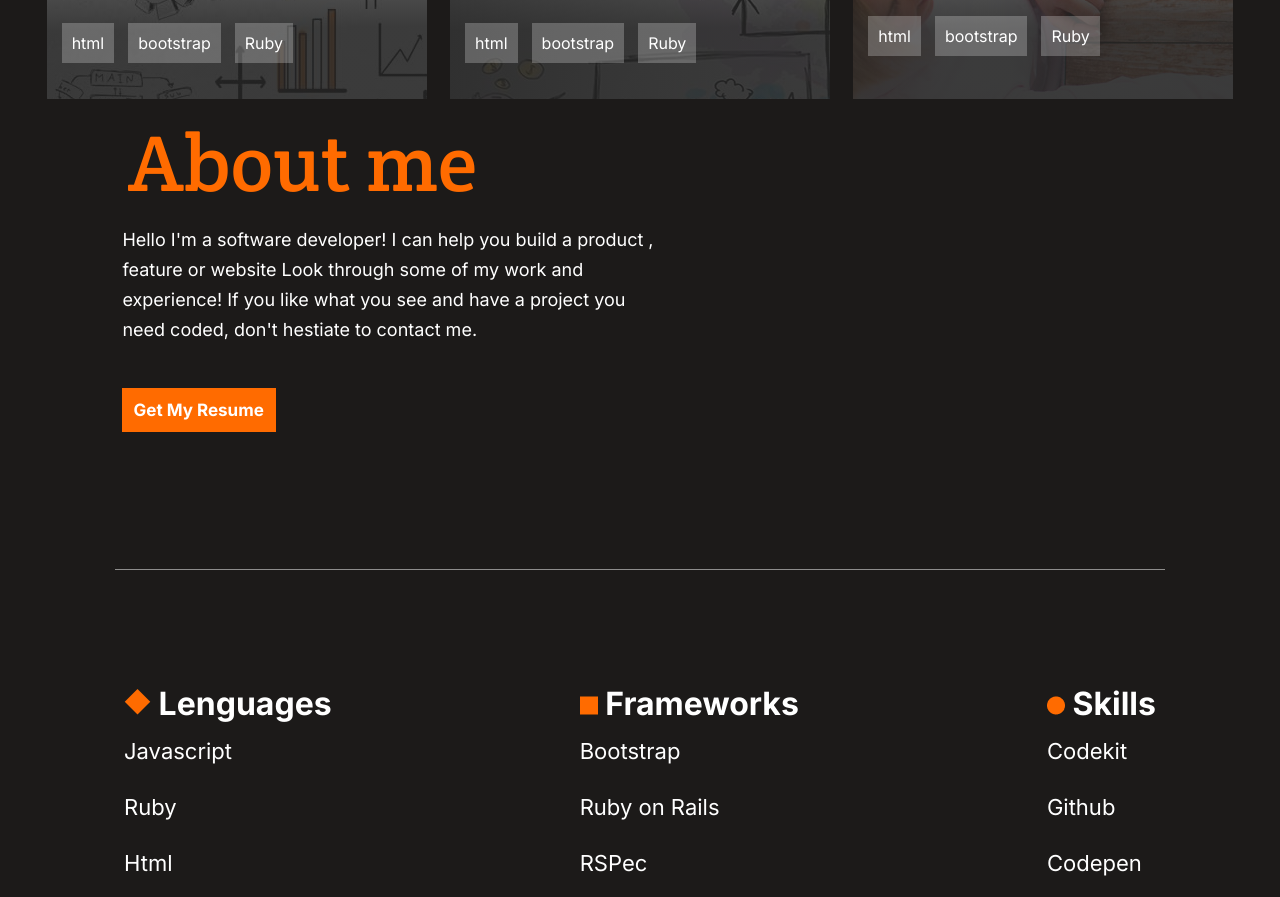
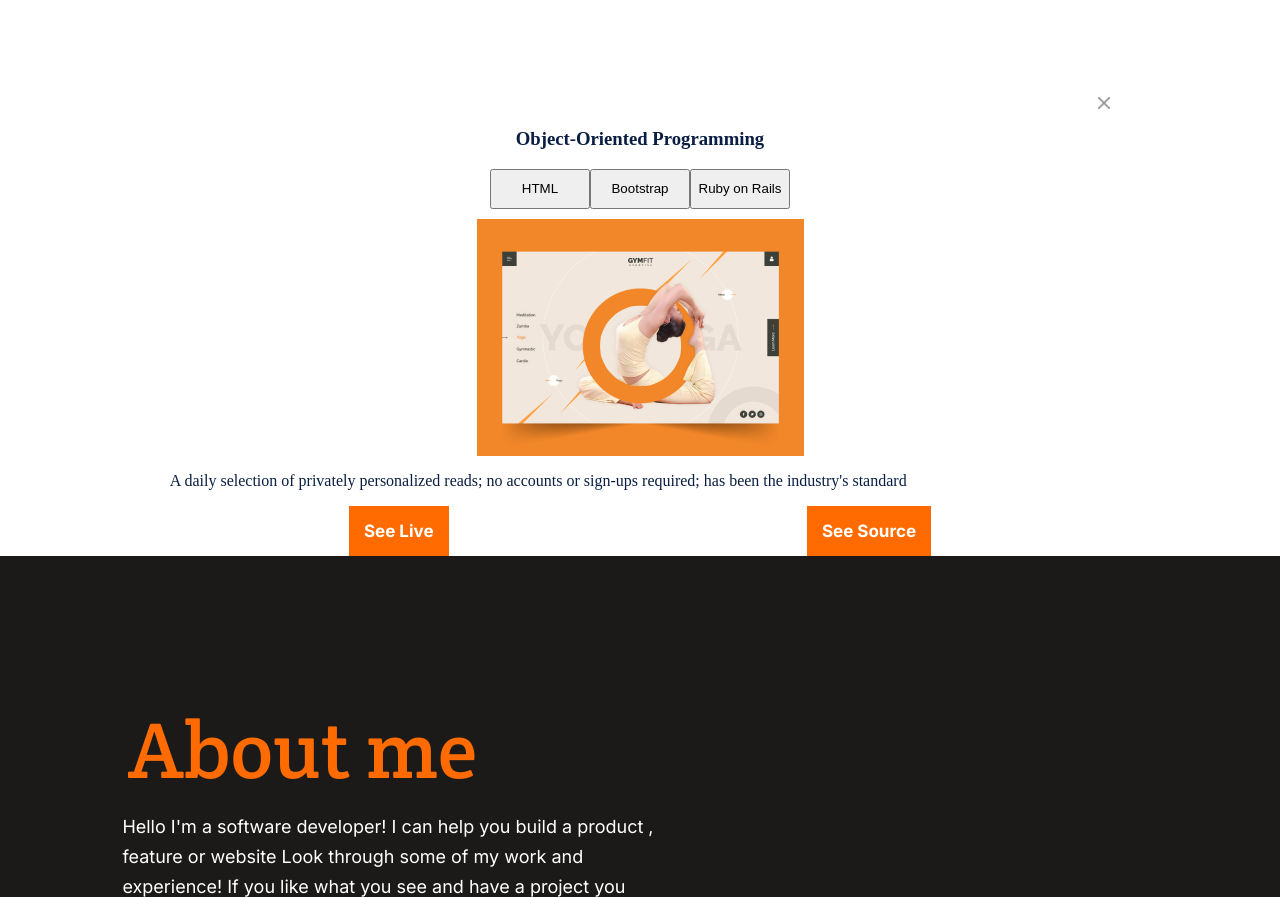
Before and after one commit to Artbsc1992/My-Portfolio, a website: page index.html in a window 1280 px wide. Shown: the part 2625-3522 px from the top of the page. Drawn offline with Linux system fonts and the light colour scheme.

Commit message:
Add divs and elements with javascript

```diff
--- a/index.html
+++ b/index.html
@@ -155,6 +155,7 @@
   <div class="button7"><button id="button7" type="button">See Project</button></div>
 </section>
 </div>
+<div id="preview-container"></div>
 <section class="card8" id="about">
   <div class="p8-title"><h1 id="p8-title">About me</h1></div>
   <div class="p8-text"><p id="p8-text">Hello I'm a software developer! I can help you build a product , feature or website Look through some of my work and experience! If you like what you see and have a project you need coded, don't hestiate to contact me.</p></div>
--- a/index.js
+++ b/index.js
@@ -1,6 +1,8 @@
 const hamburger = document.querySelector('.hamburguer');
 const navMenu = document.querySelector('nav');
 const navItems = document.querySelectorAll('.item-nav2');
+const previewContainer = document.querySelector('.preview-container');
+const previewCard = document.querySelectorAll('.preview-card');
 
 hamburger.addEventListener('click', () => {
   hamburger.classList.toggle('active');
@@ -13,3 +15,124 @@ navItems.forEach((navItem) => {
     hamburger.classList.toggle('active');
   });
 });
+
+const buttons = {
+  langs: ['HTML', 'Bootstrap', 'Ruby on Rails'],
+  other: [['See Live', ''], ['See Source', '']]
+}
+
+let cardsArr = [
+  {
+    name: 'card1',
+    image: 'Icons/img-placeholder2.1.png',
+    title: 'Professional Art Printing Data',
+    text: 'A daily selection of privately personalized reads; no accounts or sign-ups required; has been the industry\'s standard',
+    link: {'project': '', 'source': ''}
+  },
+  {
+    name: 'card2',
+    image: 'Icons/img-placeholder2.1.png',
+    title: 'Object-Oriented Programming',
+    text: 'A daily selection of privately personalized reads; no accounts or sign-ups required; has been the industry\'s standard',
+    link: {'project': '', 'source': ''}
+  },
+  {
+    name: 'card3',
+    image: 'Icons/img-placeholder2.1.png',
+    title: 'Obsess No More With Your HTML',
+    text: 'A daily selection of privately personalized reads; no accounts or sign-ups required; has been the industry\'s standard',
+    link: {'project': '', 'source': ''}
+  },
+  {
+    name: 'card4',
+    image: 'Icons/img-placeholder2.1.png',
+    title: 'Ruby Just Got Crazy',
+    text: 'A daily selection of privately personalized reads; no accounts or sign-ups required; has been the industry\'s standard',
+    link: {'project': '', 'source': ''}
+  },
+  {
+    name: 'card5',
+    image: 'Icons/img-placeholder2.1.png',
+    title: 'Functional Programming? YES',
+    text: 'A daily selection of privately personalized reads; no accounts or sign-ups required; has been the industry\'s standard',
+    link: {'project': '', 'source': ''}
+  },
+  {
+    name: 'card6',
+    image: 'Icons/img-placeholder2.1.png',
+    title: 'The Rabbit-Hole To End All Rabbit-Holes Just Got Deep!',
+    text: 'A daily selection of privately personalized reads; no accounts or sign-ups required; has been the industry\'s standard',
+    link: {'project': '', 'source': ''}
+  },
+];
+
+let template = (obj) => {
+  let div = document.createElement('div');
+  div.classList.add('preview');
+  let h3 = document.createElement('h3');
+  h3.appendChild(document.createTextNode(obj.title));
+  h3.classList.add('preview-title');
+  let divIcon = document.createElement('div');
+  divIcon.classList.add('preview-icon');
+  let i = document.createElement('i');
+  i.style.height = '12px';
+  i.classList.add('cross-menu2');
+  divIcon.appendChild(i);
+  let div1 = document.createElement('div');
+  for (let btn of buttons.langs) {
+    let button = document.createElement('button');
+    button.appendChild(document.createTextNode(btn));
+    div1.appendChild(button);
+  }
+  div1.classList.add('preview-langs');
+  let img = document.createElement('img');
+  img.src = 'Img/P_img/photo1.png';
+  img.alt = 'Showcase image.';
+  img.classList.add('preview-img');
+  let p = document.createElement('p');
+  p.appendChild(document.createTextNode(obj.text));
+  p.classList.add('preview-text')
+  let div2 = document.createElement('div');
+
+  for (let btn of buttons.other) {
+    let button = document.createElement('button');
+    button.appendChild(document.createTextNode(btn[0]));
+    button.setAttribute.source = btn[1];
+    button.setAttribute('id','button1');
+    div2.appendChild(button);
+  }
+
+  div2.classList.add('preview-buttons')
+  div.appendChild(divIcon);
+  div.appendChild(h3);
+  div.appendChild(div1);
+  div.appendChild(img);
+  div.appendChild(p);
+  div.appendChild(div2);
+  return div;
+}
+
+let templateFilled = template(cardsArr[1]);
+document.getElementById('preview-container').appendChild(templateFilled);
+
+document.querySelectorAll('.preview-container .preview-card').forEach(card => {
+  card.addEventListener('click', () => {
+    previewContainer.classList.add('active');
+    let name = card.getAttribute('data-name');
+    previewCard.forEach(preview => {
+      let target = preview.getAttribute('data-target');
+      if (name === target) {
+        let templateFilled = template(cardsArr[1]);
+        let div = document.getElementsByClassName('.preview-container');
+        div.appendChild(templateFilled);
+      }
+    });
+  });
+});
+
+previewCard.forEach(card => {
+  card.querySelector('.cross-menu').addEventListener('click', () => {
+    card.classList.remove('active');
+    document.querySelector('.preview-container').classList.remove('active');
+  });
+});
--- a/style.css
+++ b/style.css
@@ -8,7 +8,6 @@
 html,
 body {
   width: 100%;
-  height: 100%;
   margin: 0%;
   padding: 0%;
 }
@@ -1765,7 +1764,7 @@ ul.social-media2 {
 :focus:not(:focus-visible) {
   outline: none;
 }
-
+/* Menu dropdown */
 @media screen and (max-width: 768px) {
   nav.active {
     min-height: 100vh;
@@ -1836,3 +1835,85 @@ ul.social-media2 {
     display: none;
   }
 }
+
+.preview-container {
+  position: fixed;
+  top:0; left: 0;
+  min-height: 100vh;
+  width: 100%;
+  display: flex;
+  align-items: center;
+  justify-content: center;
+  backdrop-filter: blur(2px);
+}
+
+.preview {
+  width: auto;
+  height: auto;
+  color: #091e42;
+  background-color: white;
+  display: flex;
+  flex-direction: column;
+  align-items: center;
+  justify-content: center;
+}
+
+.h3-preview {
+  text-align: left;
+  margin-left: 15px;
+}
+
+.preview-img {
+  width: 327px;
+  height: auto;
+}
+
+.preview-langs {
+  width: 100%;
+  height: 50px;
+  text-align: center;
+}
+
+.preview-langs > * {
+  width: 100px;
+  height: 40px;
+  color: black;
+}
+
+.preview-container .preview-card {
+  display: inline-block;
+  filter: none;
+  height: 100vh;
+  width: 100%;
+}
+
+.preview-container .preview-card.active {
+  display: inline-block;
+}
+
+.cross-menu2 {
+  background-image: url("Img/x-menu.png");
+  background-size: contain;
+  background-repeat: no-repeat;
+  width: 12px;
+  height: 100%;
+  display: flex;
+  align-items: flex-end;
+}
+
+.preview-icon {
+  display: flex;
+  align-items: flex-end;
+  width: 73.48%;
+  flex-direction: row-reverse;
+}
+
+.preview-text {
+  width: 73.48%;
+}
+
+.preview-buttons {
+  display: flex;
+  justify-content: space-around;
+  width: 73.48%;
+}
```
